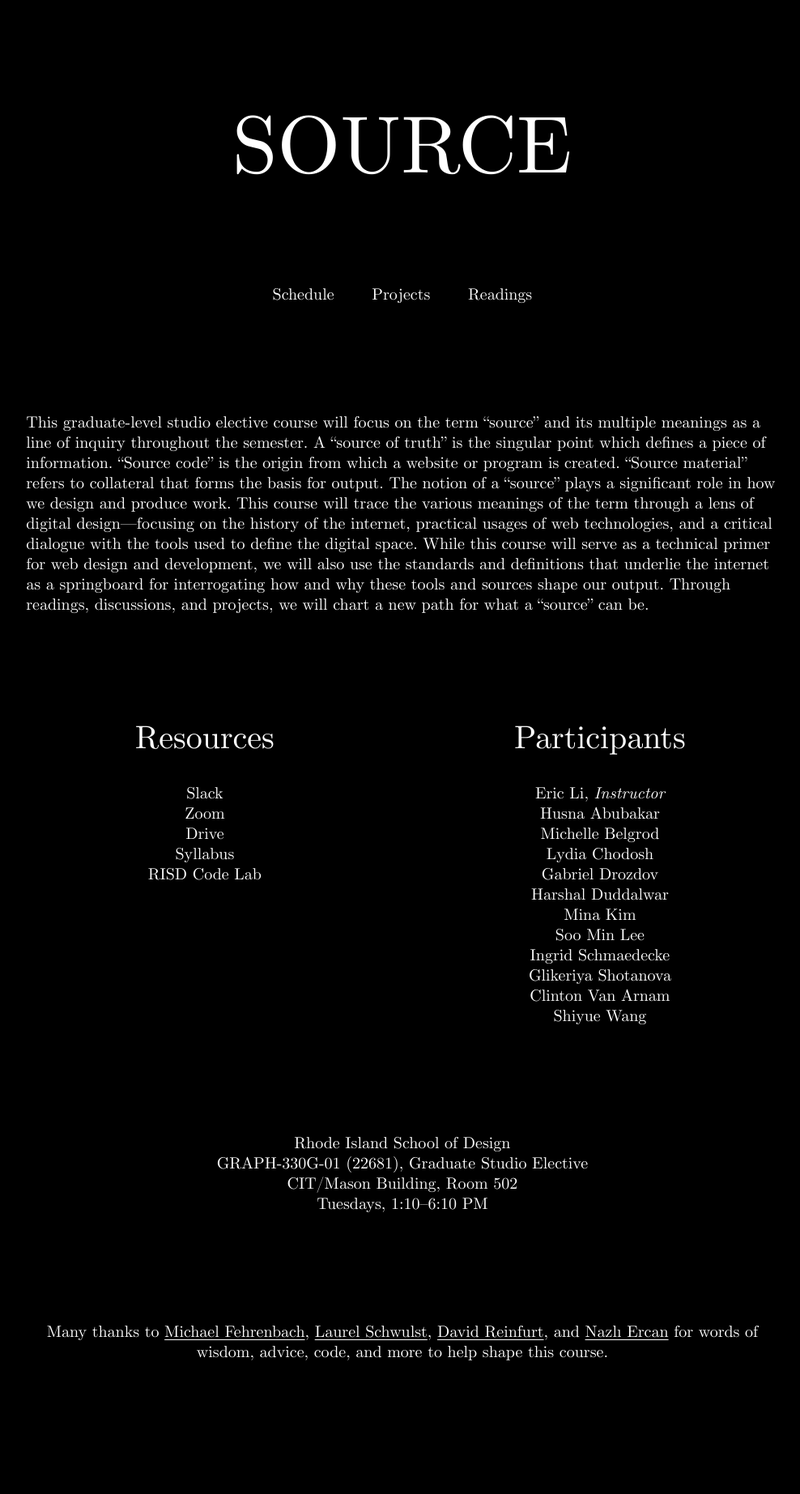
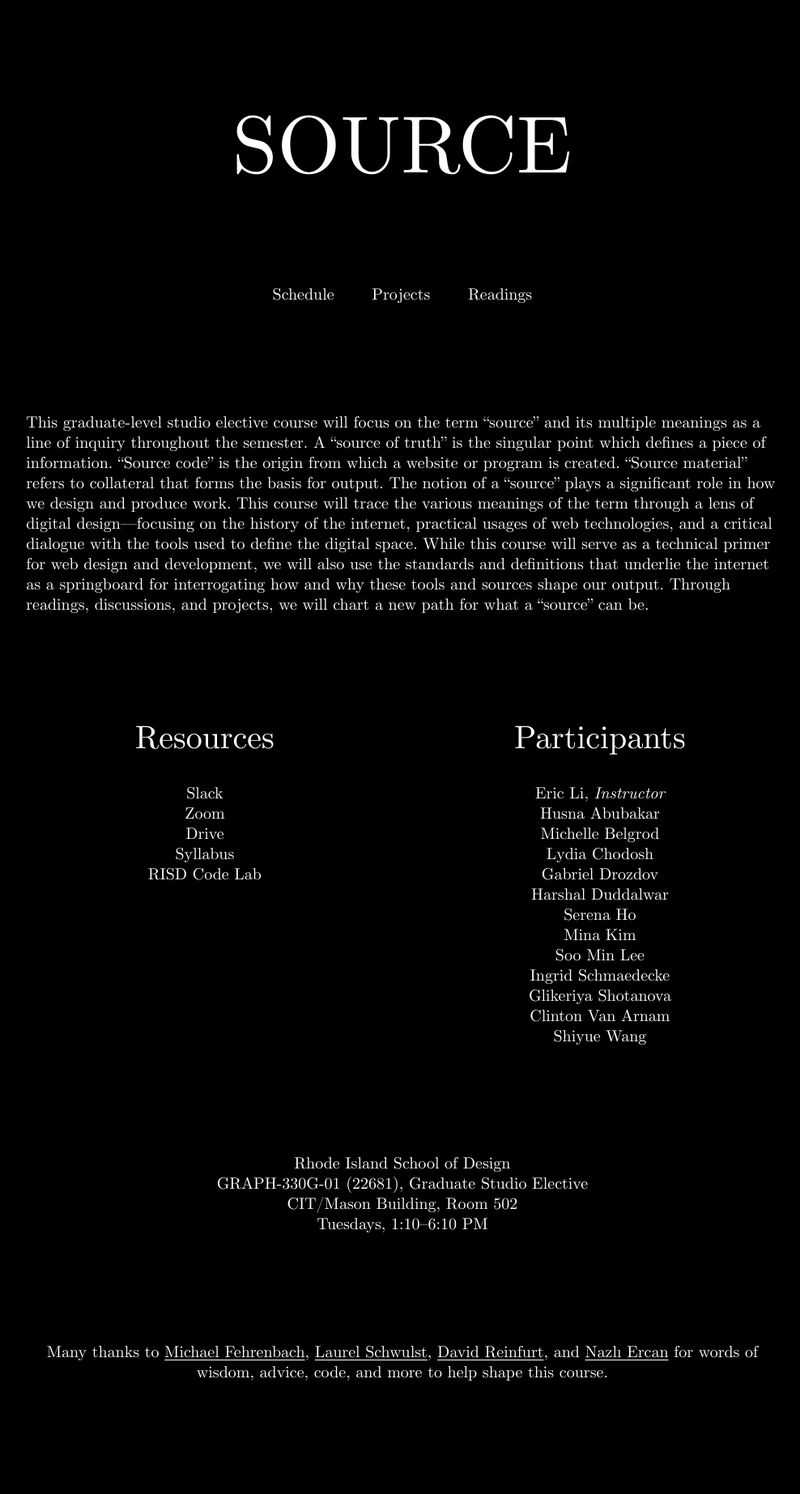
Before and after one commit to eli8527/source-f22, a Jekyll site: the page built from index.md, in a window 1280 px wide. Shown: the whole page at 81% size, without its empty margins (143-1131 px from the left). Built offline with Jekyll 4.4.1, drawn with Linux system fonts in a browser that asks for light colours; before the commit the page ends 1820 px from its top, so only the background shows below that.

Commit message:
add serena

```diff
--- a/_data/participants.yml
+++ b/_data/participants.yml
@@ -9,6 +9,8 @@
 - name: Gabriel Drozdov
   url: #
 - name: Harshal Duddalwar
+  url: #
+- name: Serena Ho
   url: #
 - name: Mina Kim
   url: #
```
